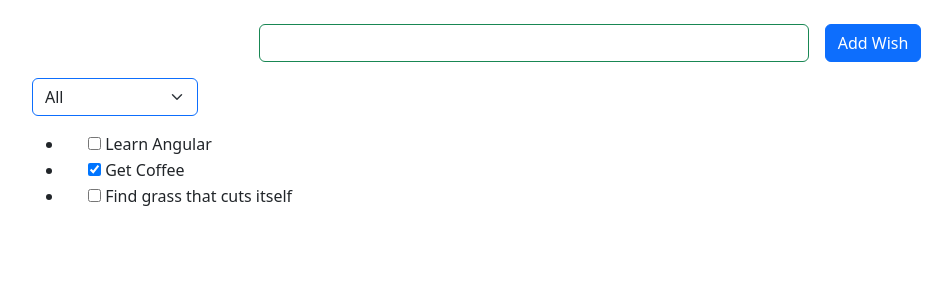
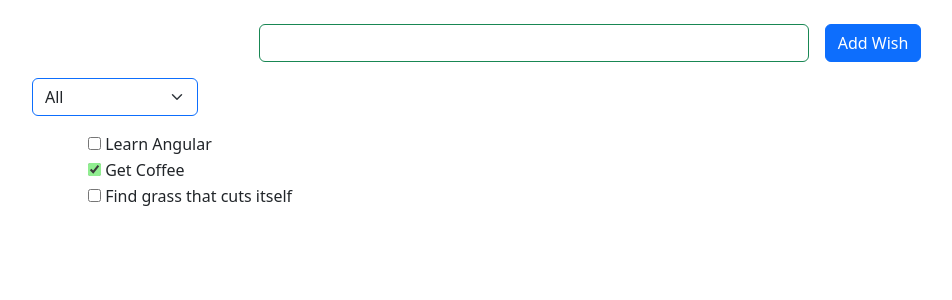
Before and after one commit to Roman123-game/whishlist, an Angular app: page / in a window 1280 px wide. Shown: the top 300 px of the page, without its empty margins (50-1002 px from the left). Built offline with nearby package versions, Linux system fonts and the light colour scheme.

Commit message:
update app.component.css, wish-item.component.css and wish-item.component.html

```diff
--- a/src/app/app.component.css
+++ b/src/app/app.component.css
@@ -1,4 +1,3 @@
 #wishlist_checkbox{
   accent-color: lightgreen;
-
 }
--- a/src/app/wish-item/wish-item.component.css
+++ b/src/app/wish-item/wish-item.component.css
@@ -0,0 +1,7 @@
+#wishlist_checkbox{
+  accent-color: lightgreen;
+
+}
+.wish-list{
+  list-style: none;
+}
--- a/src/app/wish-item/wish-item.component.html
+++ b/src/app/wish-item/wish-item.component.html
@@ -5,9 +5,9 @@
     There are no wishes to display.
   </div>
   <ng-template #showItems>
-    <ul class="wish-list ">
+    <ul class="wish-list">
       <li *ngFor="let item of wishes; index as ii">
-          <div class="form-check">
+          <div class="form-check" id="wishlist_checkbox">
             <label class="form-check-label">
               <input
                 class="checkbox"
```
